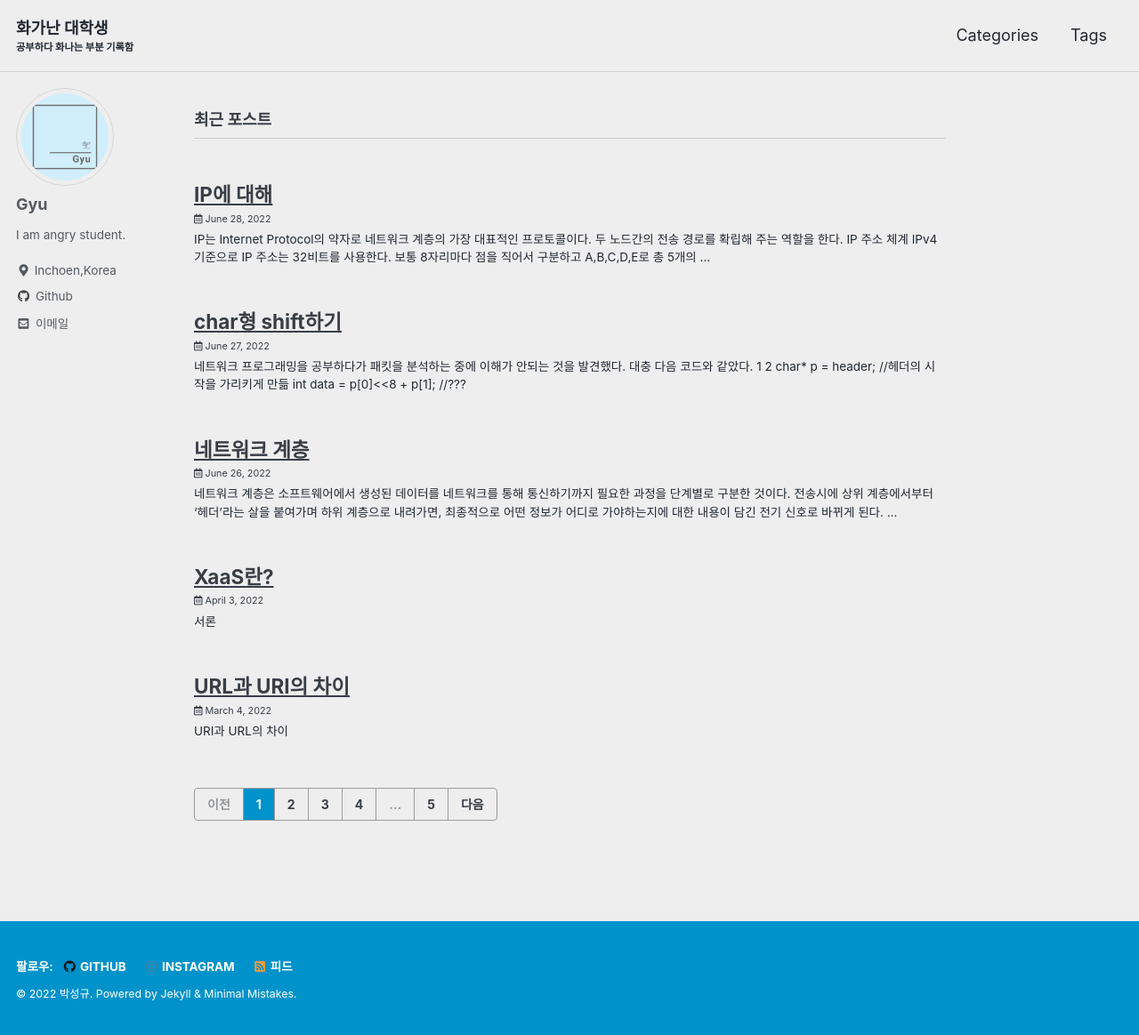
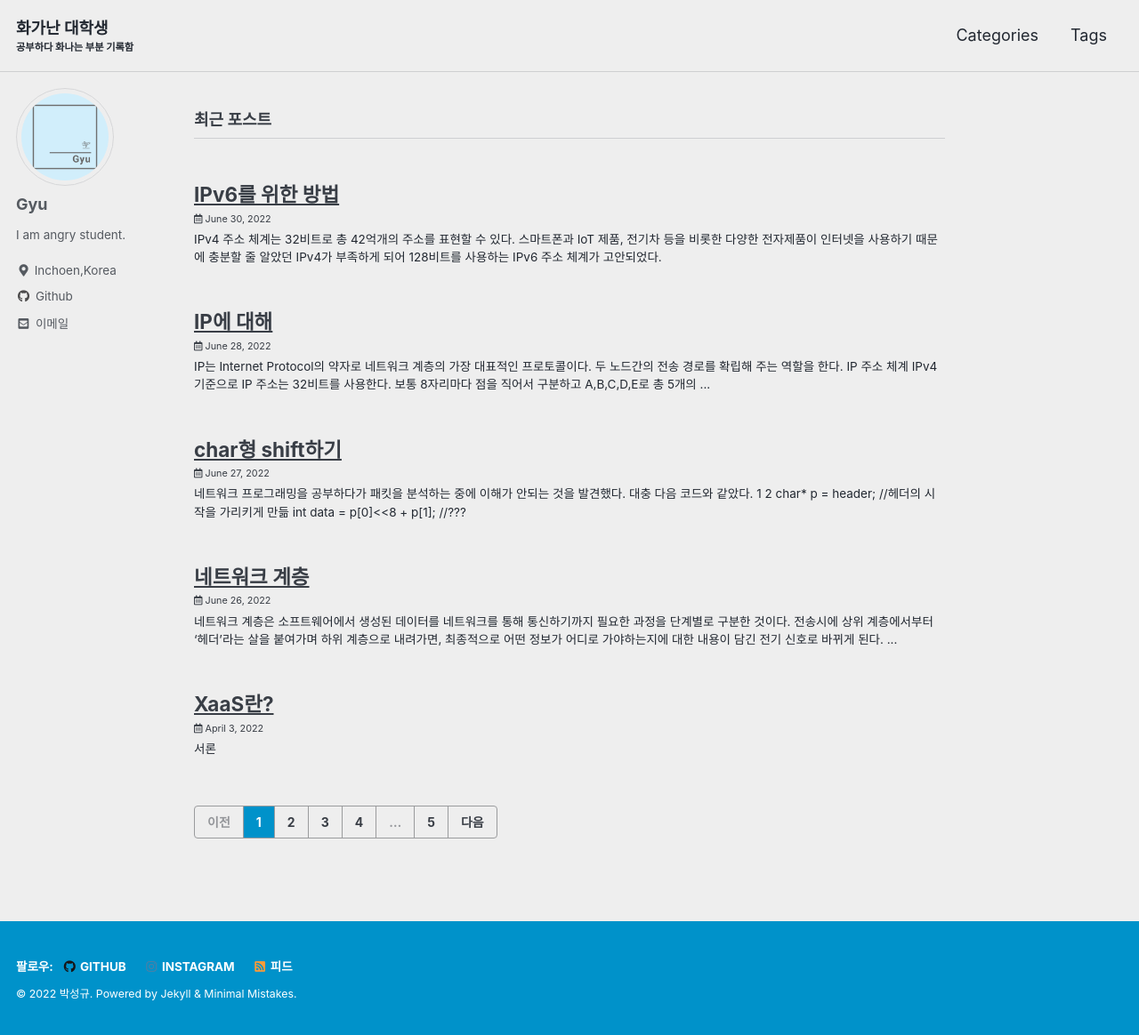
Before and after one commit to parksk99/parksk99.github.io, a Jekyll site: the page built from index.html, in a window 1280 px wide and 1164 px high. Shown: the whole window at 89% size. Built offline with Jekyll 4.4.1, drawn with Linux system fonts in a browser that asks for light colours; cached includes are drawn as plain includes; the list of posts is cut into pages by our own code.

Commit message:
post 'ipv6' and modify ip

```diff
--- a/_posts/2022-06-28-ip.md
+++ b/_posts/2022-06-28-ip.md
@@ -45,7 +45,7 @@
 사설 네트워크는 공인네트워크 주소 부족 현상을 해결하기 위해 만들어진 개념이다.
 
 
-ipv4주소는 32비트로 약 21억개의 주소를 표현할 수 있다. 처음에 ip주소를 만들 때는 이정도면 충분 할 줄 알았는데 핸드폰이 보급 되면서 네트워크를 쓰는 장비들이 아주 많아졌기 때문에 ip주소가 부족해 졌다고 한다.
+ipv4주소는 32비트로 약 42억개의 주소를 표현할 수 있다. 처음에 ip주소를 만들 때는 이정도면 충분 할 줄 알았는데 핸드폰이 보급 되면서 네트워크를 쓰는 장비들이 아주 많아졌기 때문에 ip주소가 부족해 졌다고 한다.
 그래서 사설 네트워크 주소를 만들고 한 네트워크 망 안에서 이 주소로 구분을 한다. 이러면 모든 기기에 ip주소를 할당할
 필요가 없어지기 때문에 아직까지 ipv4가 현역으로 사용 될 수 있다고 들었다.
 
--- /dev/null
+++ b/_posts/2022-06-30-ipv6.md
@@ -0,0 +1,39 @@
+---
+title: IPv6를 위한 방법
+category: [CS]
+tag: [network]
+toc: true
+toc_label: 목차
+toc_sticky: true
+---
+IPv4 주소 체계는 32비트로 총 42억개의 주소를 표현할 수 있다. 스마트폰과 IoT 제품, 전기차 등을 비롯한 다양한 전자제품이
+인터넷을 사용하기 때문에 충분할 줄 알았던 IPv4가 부족하게 되어 128비트를 사용하는 IPv6 주소 체계가 고안되었다.
+
+
+여기서는 IPv6에서 변경된 사항과 네트워크 프로그래밍시에 고려해야할 부분을 정리해 보겠다.
+
+# IPv6헤더 변경 사항
+![header](/assets/ipv6/header.png)
+[사진 출처](https://www.cisco.com/en/US/technologies/tk648/tk872/technologies_white_paper0900aecd8054d37d.html)
+
+
+IPv6의 헤더는 위 그림과 같다. 가장 눈에 띄는 것은 Source Address와 Destination Address의 길이가 길어진 것이다.
+32비트에서 128비트로 늘어났다. 체크섬과 플래그 등의 필드가 없어졌고 Flow Label이 추가되었다.
+
+## 추가된 필드 : Flow Label
+Flow Label필드가 추가되었다. Transport 계층에서 흐름을 파악하고 제어를 했지만 전송계층을 확인할 수 없는 경우가 생긴다.
+두가지 경우가 있다.
+1. 암호화
+2. 파편화
+
+대부분 전송계층이 TLS를 통해 암호화 되기 때문에 중간에서 세그먼트를 열어볼 수 없거나, 세그먼트를 쪼개서 보내는 경우
+라우터에서 흐름제어를 사용할 수 없었다. 그래서 IPv6부터 IP 헤더에 흐름 제어를 위한 필드를 추가했다.
+
+## 변경된 필드
+> TTL -> Hop Limit
+> Type of Service -> Traffic Class
+> Total Length -> Payload Length
+> Protocol -> Next Header
+
+# 결론
+IPv6부터 주소 길이가 길어지고, ip헤더가 달라지는 등 변경점이 생겼기 때문에 앞으로는 IPv6로의 확장성을 고려해서 프로그래밍을 해야한다.
```
Also changed, not shown: assets/ipv6/header.png (added).
